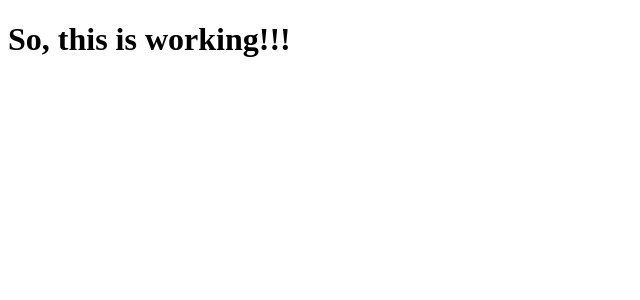
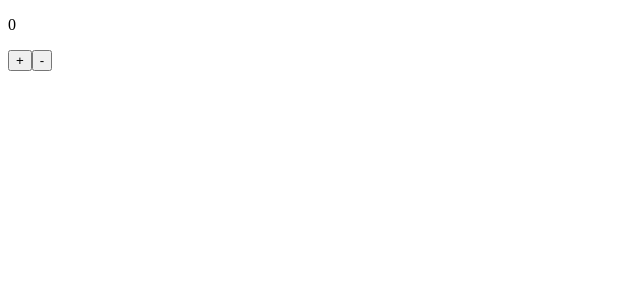
Before and after one commit to aman-kumar-rai/react-boilerplate, a React app: page / in a window 1280 px wide. Shown: the top 300 px of the page, without its empty margins (0-640 px from the left). Built offline with nearby package versions, Linux system fonts and the light colour scheme; the HTML template or start-up script is replaced by a standard one.

Commit message:
Added source maps and JS class properties support

```diff
--- a/package.json
+++ b/package.json
@@ -22,6 +22,7 @@
   "devDependencies": {
     "@babel/cli": "^7.2.3",
     "@babel/core": "^7.2.2",
+    "@babel/plugin-proposal-class-properties": "^7.3.0",
     "@babel/preset-env": "^7.3.1",
     "@babel/preset-react": "^7.0.0",
     "babel-loader": "^8.0.5",
--- a/src/App.js
+++ b/src/App.js
@@ -1,11 +1,43 @@
 import React from 'react';
 
+// lets create a counter example to test the class-properties plugin...
+class App extends React.Component{
 
-class App extends React.Component{
+    state = {
+        value: 0
+    }
+
+
     render(){
+
         return (
-            <h1>So, this is working!!!</h1>
+            <React.Fragment>
+                <p>{this.state.value}</p>
+                <button onClick={() => {
+
+                    this.setState((state) => {
+                        return {
+                            value: state.value + 1
+                        }
+                    })
+                }}>
+                    +
+                </button>
+                <button onClick={() => {
+
+                    this.setState((state) => {
+                        return {
+                            value: state.value - 1
+                        }
+                    })
+                }}>
+                    -
+                </button>
+            </React.Fragment>
         );
+
     }
+
+
 }
 export default App;
--- a/webpack.config.base.js
+++ b/webpack.config.base.js
@@ -20,6 +20,9 @@ module.exports = {
                     presets: [
                         '@babel/preset-env',
                         '@babel/preset-react'
+                    ],
+                    plugins: [
+                        '@babel/plugin-proposal-class-properties'
                     ]
                 }
             }
--- a/webpack.config.dev.js
+++ b/webpack.config.dev.js
@@ -15,5 +15,6 @@ module.exports = merge(baseConfig, {
         // enables hot module replacement feature...
         // hot: true,
         // https: true
-    }
+    },
+    devtool: 'source-map'
 });
```
Also changed, not shown: 1 other file (tests, documents, lock files or other folders).
